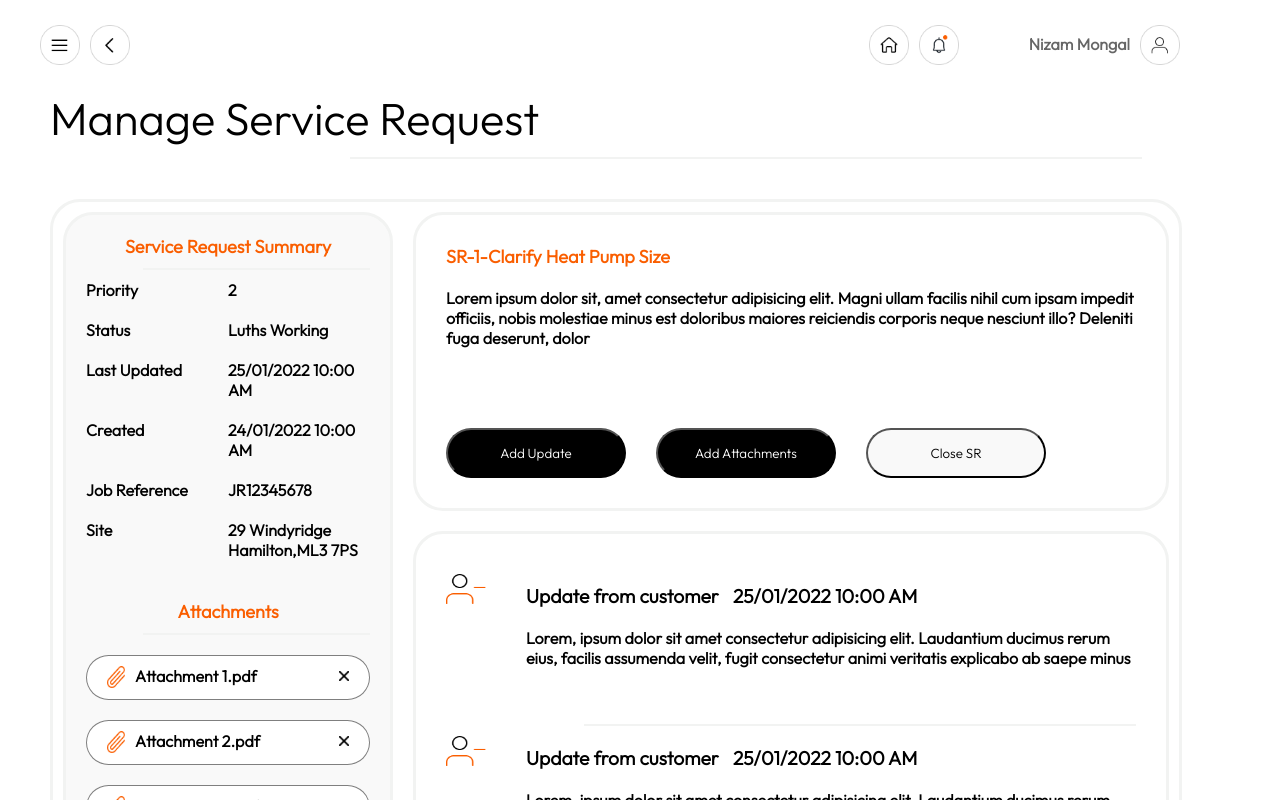
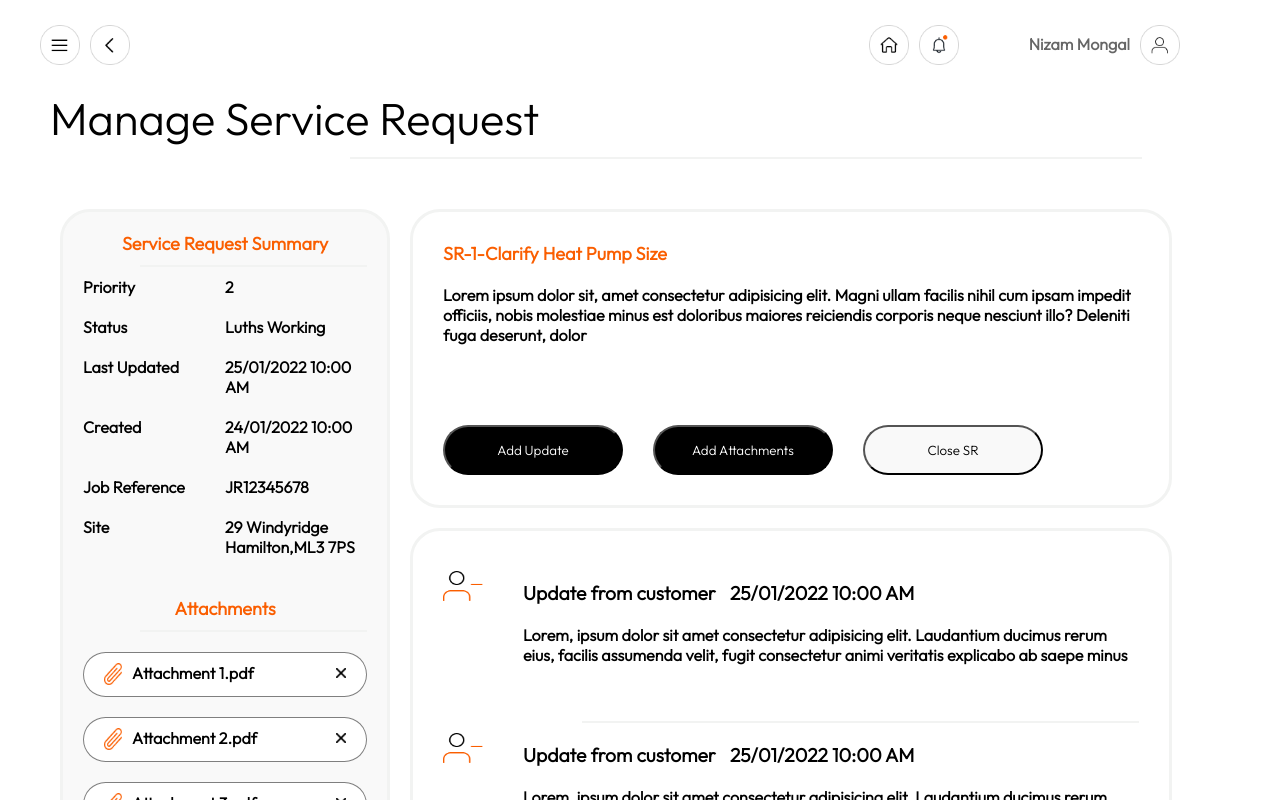
Before and after one commit to vigneshm-quikieapps/heat-pump-frontend, a React (Create React App) app: page /common/manageservicerequest in a window 1280 px wide. Shown: the top 800 px of the page. Built offline with nearby package versions, Linux system fonts and the light colour scheme.

Commit message:
latest changes done

```diff
--- a/src/components/After Customer Login/ManageServiceRequest/ManageServiceRequest.css
+++ b/src/components/After Customer Login/ManageServiceRequest/ManageServiceRequest.css
@@ -16,9 +16,8 @@
     margin-top: 10px;
   }
   .msrpaper {
-    border-style: solid;
-    border-radius: 30px;
-    border-color: #f2f3f2;
+
+
     padding: 10px !important;
     margin-top: 40px;
     display: grid;
```
